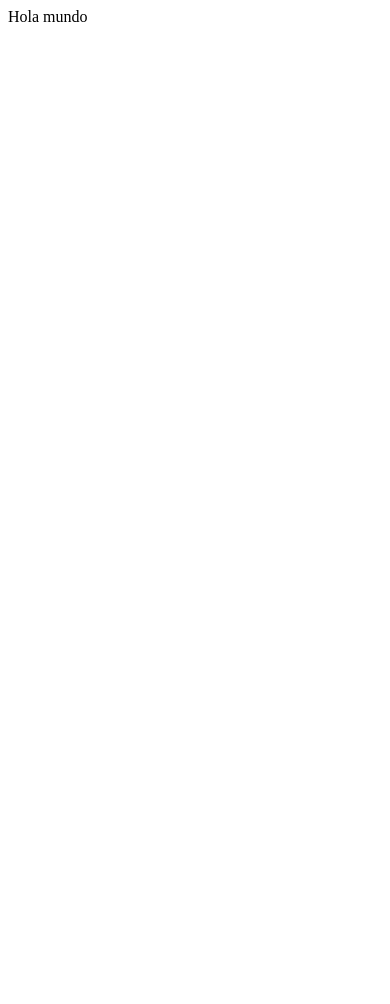
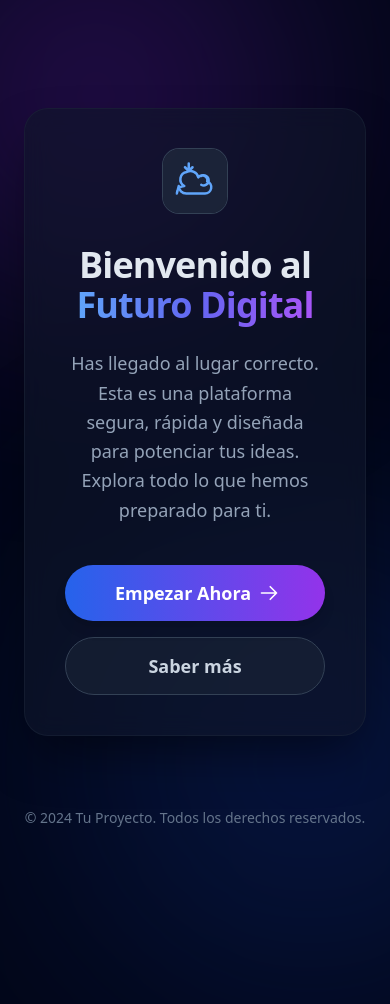
Before and after one commit to encino9797/mi-web-app, a Flask app: page / in a window 390 px wide; the page is wider, and only the part inside the window is pictured. Before the commit the part shown is almost empty. Before the commit the page ends 22 px from the top of that part, so only its background shows below. Run offline with Flask 3, Linux system fonts and the light colour scheme; some libraries are stand-ins or nearby versions.

Commit message:
se creo una interfaz de  inicio para el sitio

```diff
--- a/templates/index.html
+++ b/templates/index.html
@@ -1,5 +1,62 @@
-Hola mundo
-<!--
-HTML: HYPER TEXT MARKUP LENGUAJE
+<!DOCTYPE html>
+<html lang="es" class="h-full">
+<head>
+    <meta charset="UTF-8">
+    <meta name="viewport" content="width=device-width, initial-scale=1.0">
+    <title>Bienvenido | Proyecto Dark</title>
+    <script src="https://cdn.tailwindcss.com"></script>
+    <style>
+        /* Un pequeño truco para evitar el flash blanco al cargar en algunos navegadores */
+        html { background-color: #020617; }
+    </style>
+</head>
+<body class="h-full bg-slate-950 text-slate-200 font-sans overflow-x-hidden">
 
--->
+    <main class="min-h-screen flex items-center justify-center p-6 relative">
+
+        <div class="absolute top-0 left-0 -translate-x-1/4 -translate-y-1/4 w-96 h-96 bg-purple-700/30 rounded-full blur-[128px] pointer-events-none"></div>
+        <div class="absolute bottom-0 right-0 translate-x-1/3 translate-y-1/3 w-[30rem] h-[30rem] bg-blue-700/20 rounded-full blur-[128px] pointer-events-none"></div>
+
+        <div class="relative z-10 max-w-3xl mx-auto text-center backdrop-blur-md bg-slate-900/60 p-10 md:p-16 rounded-3xl border border-slate-800/50 shadow-2xl shadow-black/50">
+
+            <div class="flex justify-center mb-8">
+                <div class="p-3 bg-slate-800/80 rounded-2xl ring-1 ring-slate-700">
+                    <svg xmlns="http://www.w3.org/2000/svg" fill="none" viewBox="0 0 24 24" stroke-width="1.5" stroke="currentColor" class="w-10 h-10 text-blue-400">
+                      <path stroke-linecap="round" stroke-linejoin="round" d="M2.25 15a4.5 4.5 0 0 0 4.5 4.5H18a3.75 3.75 0 0 0 1.332-7.257 3 3 0 0 0-5.332-2.433 4.875 4.875 0 0 0-6.916-3.231 4.5 4.5 0 0 0-1.484 8.421 4.5 4.5 0 0 0-4.5 4.5Zm6-13.5V6m0 0 2.25-2.25M8.25 6l-2.25-2.25M15.75 9a3 3 0 1 1 0 5.25" />
+                    </svg>
+                </div>
+            </div>
+
+            <h1 class="text-4xl md:text-6xl font-extrabold mb-6 tracking-tight">
+                Bienvenido al
+                <span class="bg-gradient-to-r from-blue-400 via-indigo-500 to-purple-500 bg-clip-text text-transparent">
+                    Futuro Digital
+                </span>
+            </h1>
+
+            <p class="text-lg md:text-xl text-slate-400 mb-10 leading-relaxed max-w-2xl mx-auto">
+                Has llegado al lugar correcto. Esta es una plataforma segura, rápida y diseñada para potenciar tus ideas. Explora todo lo que hemos preparado para ti.
+            </p>
+
+            <div class="flex flex-col sm:flex-row justify-center gap-4">
+                <a href="#" class="group relative inline-flex items-center justify-center px-8 py-3.5 text-lg font-bold text-white bg-gradient-to-r from-blue-600 to-purple-600 rounded-full overflow-hidden shadow-lg hover:shadow-blue-500/40 transition-all duration-300 hover:scale-105">
+                    <span class="absolute inset-0 w-full h-full bg-gradient-to-r from-blue-600 to-purple-600 opacity-0 group-hover:opacity-20 transition-opacity"></span>
+                    Empezar Ahora
+                    <svg xmlns="http://www.w3.org/2000/svg" fill="none" viewBox="0 0 24 24" stroke-width="2" stroke="currentColor" class="w-5 h-5 ml-2 -mr-1 group-hover:translate-x-1 transition-transform">
+                        <path stroke-linecap="round" stroke-linejoin="round" d="M13.5 4.5 21 12m0 0-7.5 7.5M21 12H3" />
+                      </svg>
+                </a>
+
+                <a href="#" class="inline-flex items-center justify-center px-8 py-3.5 text-lg font-semibold text-slate-300 bg-slate-800/50 border border-slate-700 rounded-full hover:bg-slate-800 hover:text-white hover:border-slate-600 transition-all duration-300">
+                    Saber más
+                </a>
+            </div>
+        </div>
+
+        <footer class="absolute bottom-4 text-center text-slate-500 text-sm">
+            © 2024 Tu Proyecto. Todos los derechos reservados.
+        </footer>
+
+    </main>
+</body>
+</html>
```
